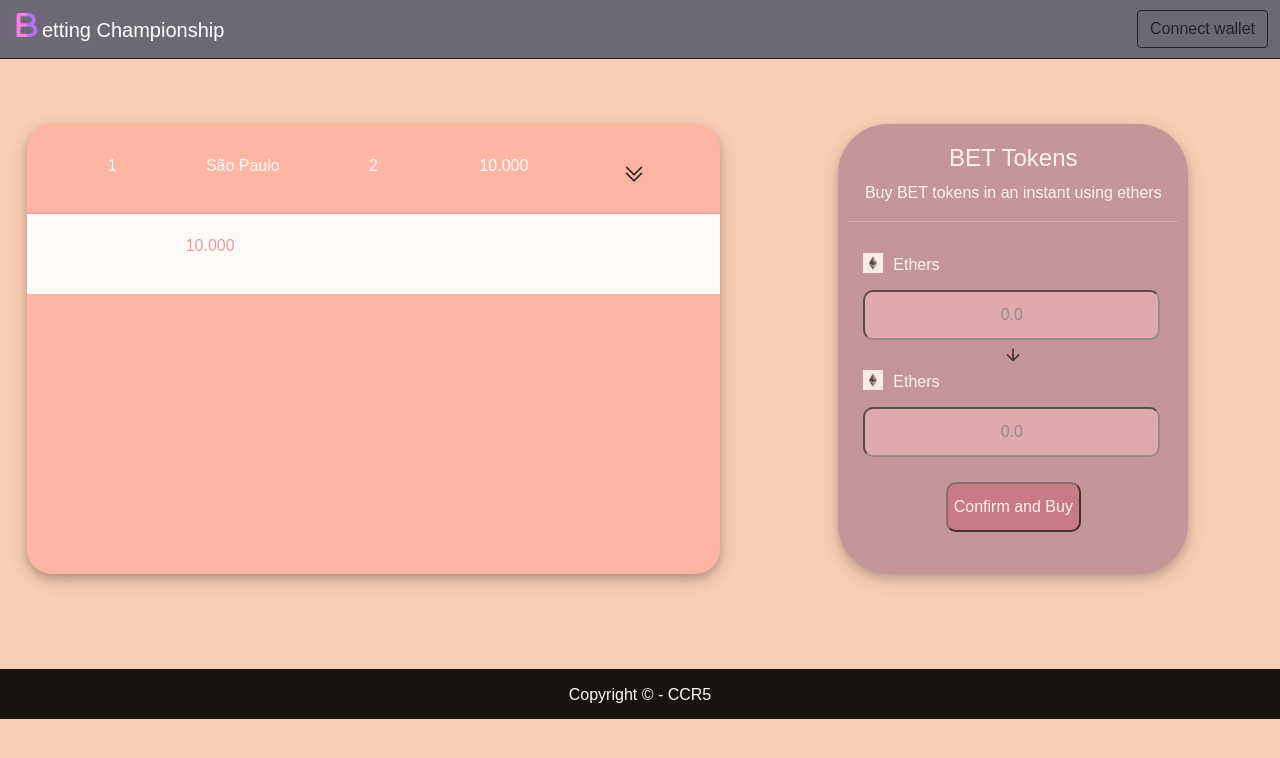
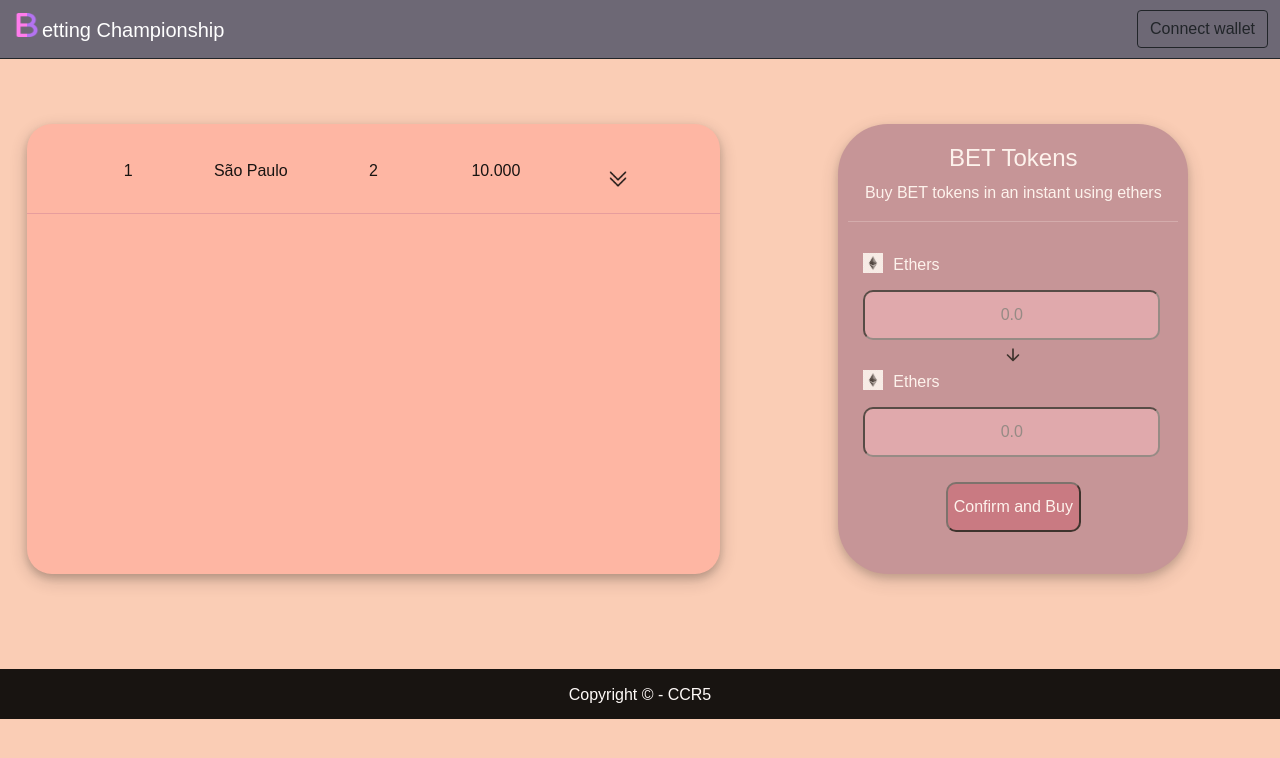
Before and after one commit to ccr5/betting-championship-dapp, a Next.js app: page / in a window 1280 px wide. Shown: the top 758 px of the page. Built offline with nearby package versions, Linux system fonts and the light colour scheme.

Commit message:
toogle is running

```diff
--- a/components/team/Team.module.css
+++ b/components/team/Team.module.css
@@ -1,3 +1,16 @@
+.team {
+    display: inline-flex;
+    align-items: center;
+    height: 80px;
+    width: 100%;
+    padding: 20px;
+    margin-top: 10px;
+    border: none;
+    border-bottom: 1px solid;
+    border-color: #E5989B;
+    background-color: transparent;
+}
+
 .info {
     display: inline-flex;
     align-items: center;
@@ -5,8 +18,6 @@
     width: 100%;
     padding: 20px;
     margin-top: 10px;
-    border-bottom: 1px solid;
-    border-color: #E5989B;
 }
 
 .teamInfo {
@@ -23,7 +34,7 @@
     height: 80px;
     width: 100%;
     padding: 20px;
-    background-color: white;
+    background-color: #6D6875;
 }
 
 .teamDetails {
@@ -32,5 +43,7 @@
     justify-content: center;
     height: 50px;
     width: 50%;
-    color: #E5989B;
+    color: white;
+    margin: 10px;
+    padding: 10px;
 }
--- a/components/team/index.tsx
+++ b/components/team/index.tsx
@@ -3,11 +3,14 @@ import TeamProps from "../../interfaces/team";
 import styles from "./Team.module.css";
 import Image from "next/image";
 import downArrow from "../../public/down-arrow.png"
+import { useState } from "react";
 
 const Team: NextComponentType = () => {
+  const [isOpen, setIsOpen] = useState(false)
+
   return (
-
-    <div className={styles.team} >
+    <div className="component">
+      <button className={styles.team} onClick={() => setIsOpen(!isOpen)}>
         <div className={styles.info}>
           <div className={styles.teamInfo}>
             <p>1</p>
@@ -31,12 +34,19 @@ const Team: NextComponentType = () => {
             />
           </div>
         </div>
+      </button>
+      {isOpen &&
         <div className={styles.details}>
           <div className={styles.teamDetails}>
-          <p>10.000</p>
+            <p> You have betting in {"São Paulo"} a total of: {"10.000"} BETs</p>
+          </div>
+          <div className={styles.teamDetails}>
+            <input className={styles.selectAmount} style={{ width: "90%" }} type="text" placeholder="0.0" aria-label="0.0" />
+            <button>Bet</button>
           </div>
         </div>
-    </div >
+      }
+    </div>
   )
 }
 
```
Lines whose indentation alone changed are shown as unchanged.
